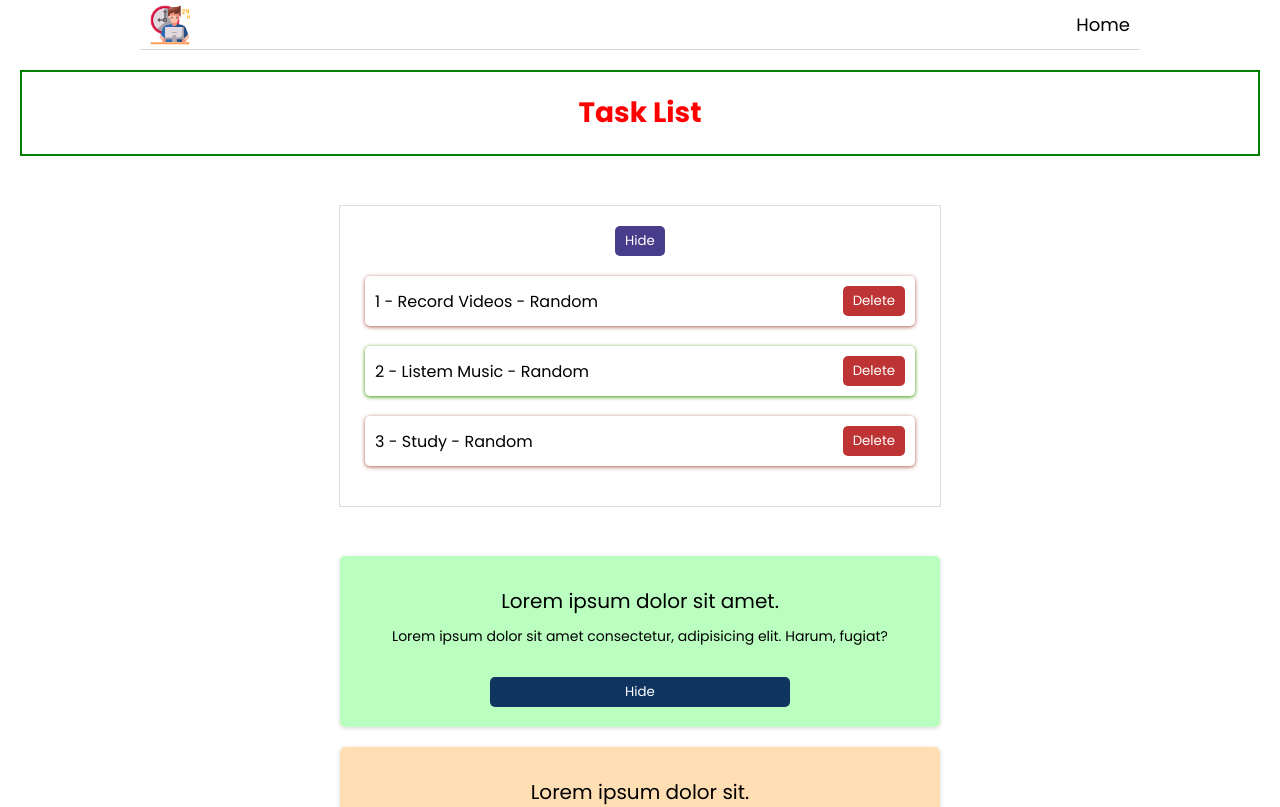
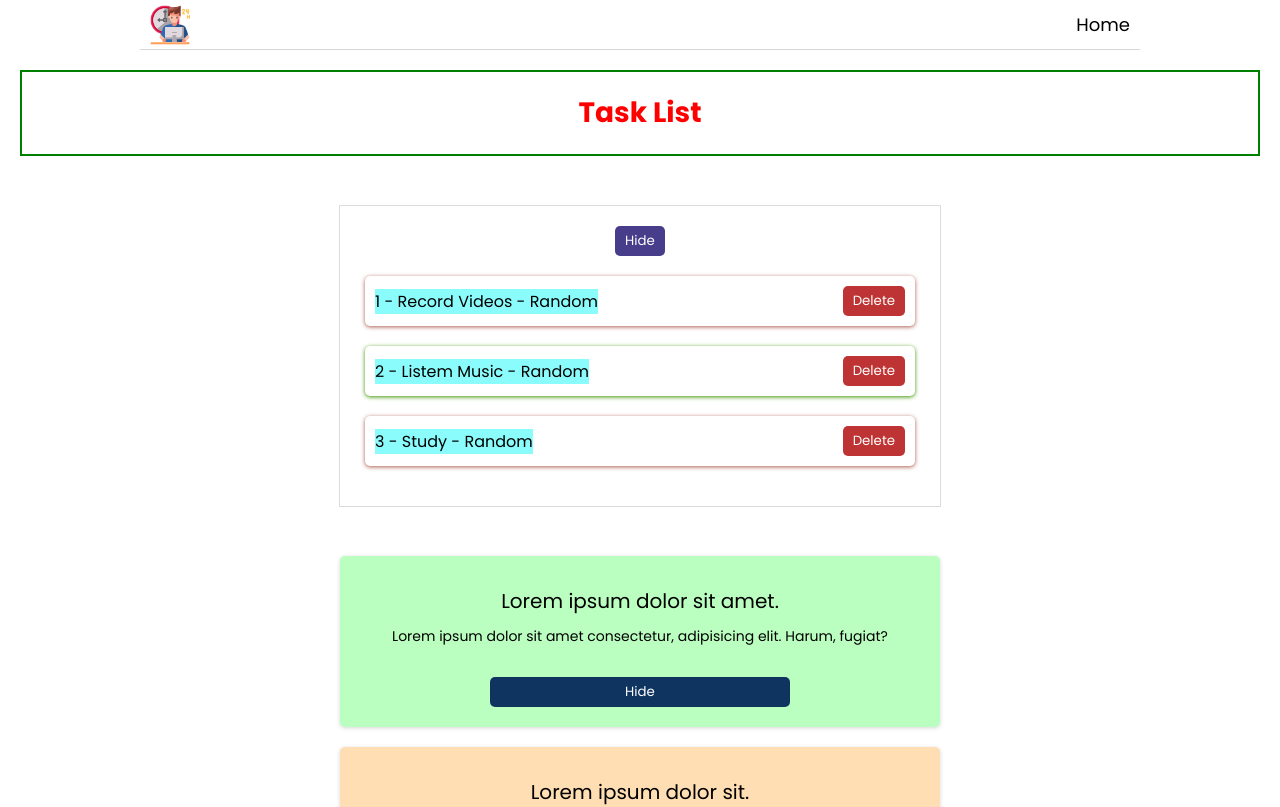
Before and after one commit to kushal1997/react_style, a React (Create React App) app: page / in a window 1280 px wide. Shown: the top 807 px of the page. Built offline with nearby package versions, Linux system fonts and the light colour scheme.

Commit message:
Module level styling

```diff
--- a/src/components/TaskCard.js
+++ b/src/components/TaskCard.js
@@ -1,10 +1,12 @@
 import "./taskCard.css"
+import styles from "./taskCard.module.css"
+
 export const TaskCard = ({task,handleDelete,info}) => {
 
   return (
     <div className="taskcard ">
         <li className={`${task.completed? "completed":"incomplete"}` }>
-              <span>{ task.id} - { task.name} - {info}</span>
+              <span className={styles.title}>{ task.id} - { task.name} - {info}</span>
               <button onClick={()=> handleDelete( task.id) } className="delete">Delete</button>
             </li>
     </div>
--- /dev/null
+++ b/src/components/taskCard.module.css
@@ -0,0 +1,3 @@
+.title{
+    background-color: rgb(139, 252, 252);
+}
```
